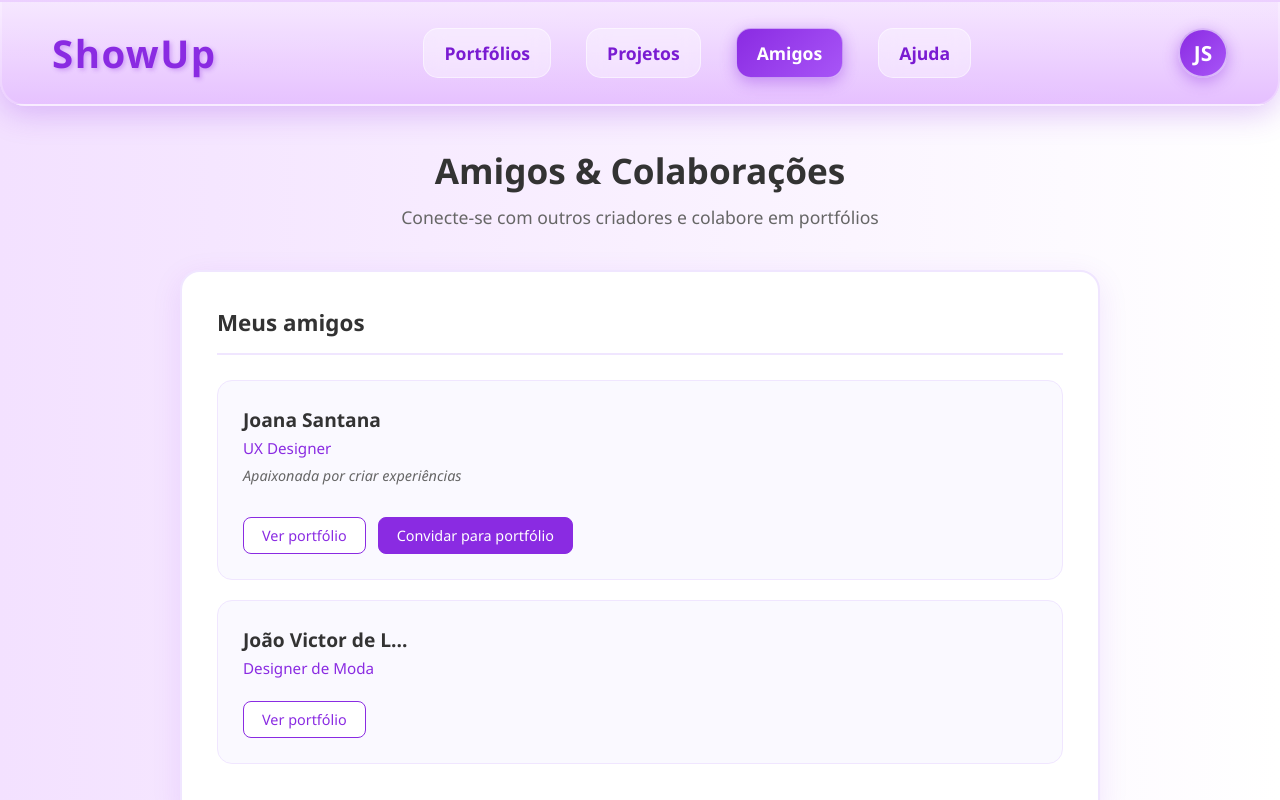
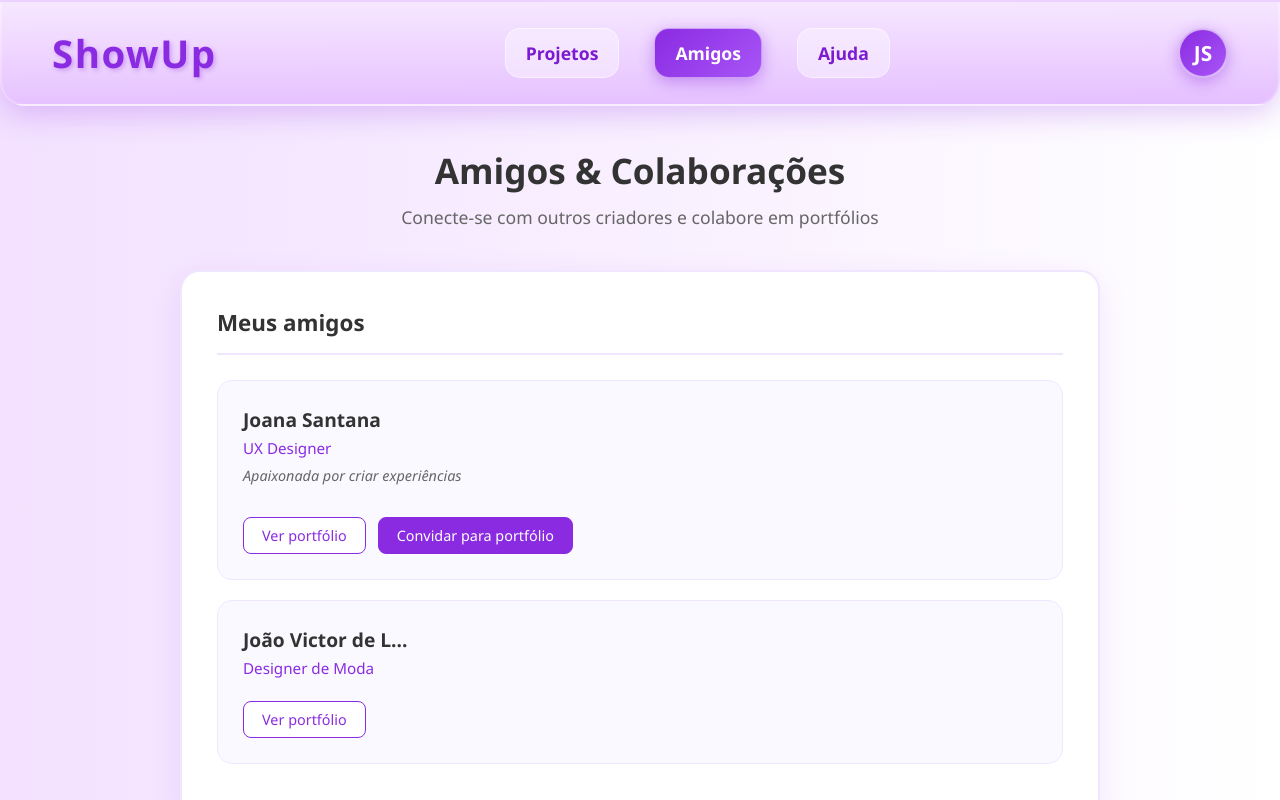
Before and after one commit to uGustee/SHOWUP, a plain HTML site: page Front-End/amigos.html in a window 1280 px wide. Shown: the top 800 px of the page. Drawn offline with Linux system fonts and the light colour scheme.

Commit message:
Update amigos.html

```diff
--- a/Front-End/amigos.html
+++ b/Front-End/amigos.html
@@ -276,12 +276,11 @@
 <body>
     <header class="header">
         <div class="logo">ShowUp</div>
-        <nav class="nav">
-            <a href="#">Portfólios</a>
-            <a href="#">Projetos</a>
-            <a href="#" class="active">Amigos</a>
-            <a href="#">Ajuda</a>
-        </nav>
+<nav class="nav">
+    <a href="portifolios.html">Projetos</a>
+    <a href="amigos.html" class="active">Amigos</a>
+    <a href="ajuda.html">Ajuda</a>
+</nav>
         <div class="user-profile">
             <div class="user-avatar">JS</div>
         </div>
```
